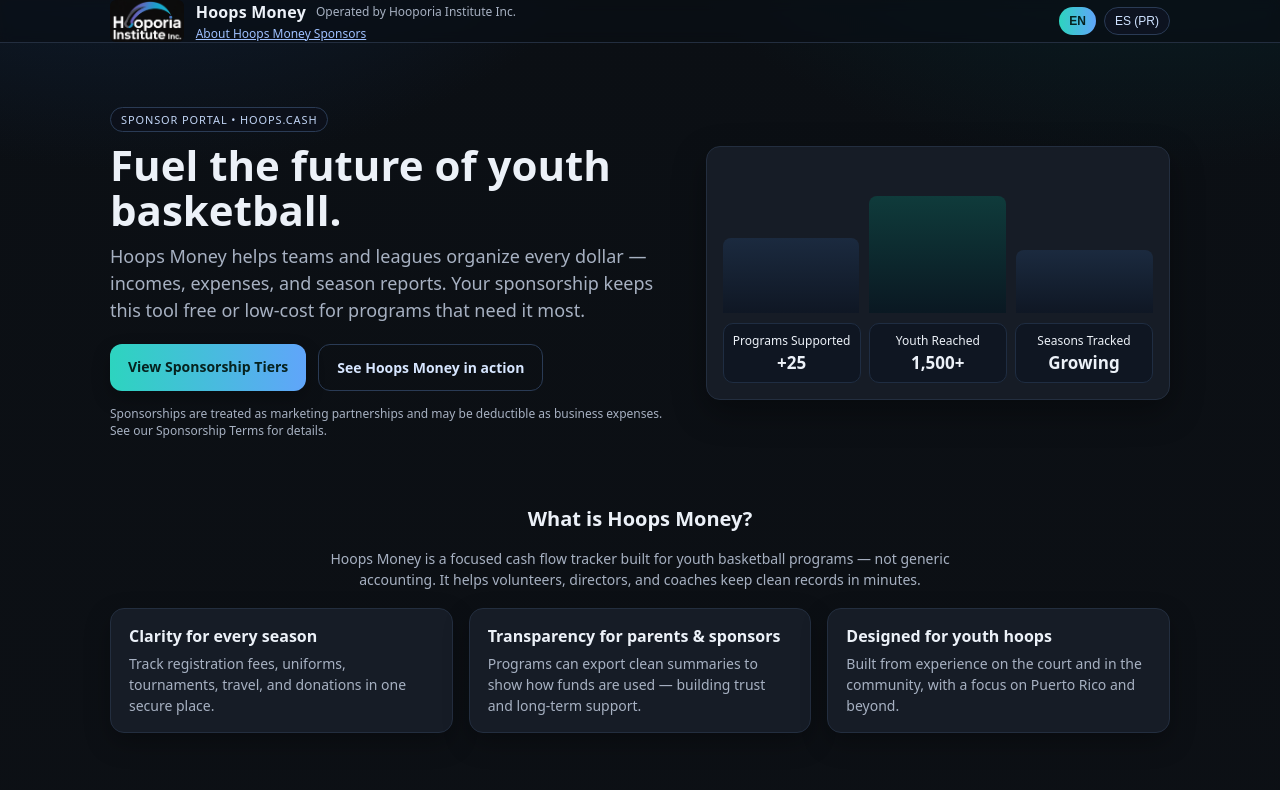
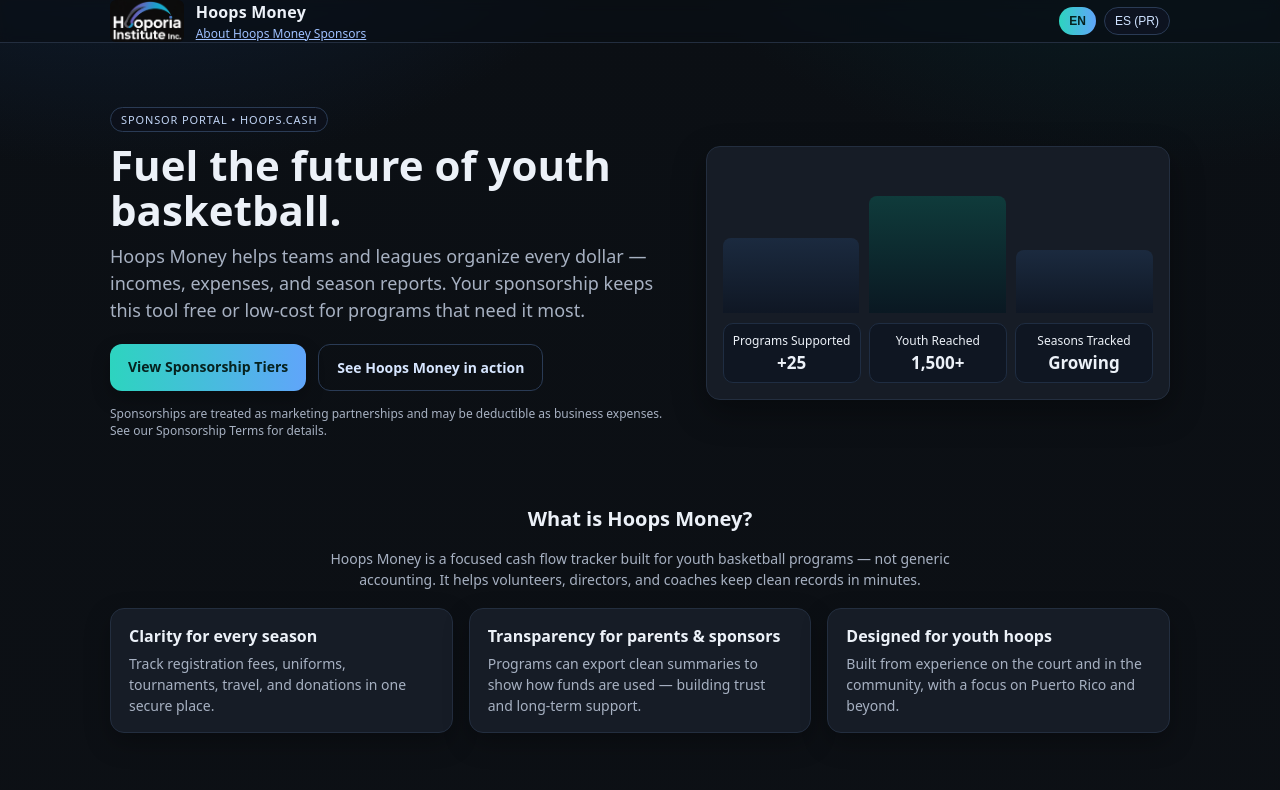
Before and after one commit to hooporiapr-oss/hoops-cash-sponsors, a plain HTML site: page index.html in a window 1280 px wide. Shown: the top 790 px of the page. Drawn offline with Linux system fonts and the light colour scheme.

Commit message:
Update index.html

```diff
--- a/index.html
+++ b/index.html
@@ -197,7 +197,6 @@
 <img src="/hooporia-logo.png" alt="Hooporia Institute Inc. Logo" class="logo" style="height:42px; width:auto; border-radius:6px;" />
 <div>
 <div class="title" style="font-weight:800; letter-spacing:.2px;">Hoops Money</div>
-<div class="logo-sub" style="font-size:12px; color:#a7b1c2;">Operated by Hooporia Institute Inc.</div>
 <div class="logo-links" style="font-size:12px; margin-top:2px;">
 <a href="/about.html" style="color:#9fc1ff; text-decoration:underline;">
 About Hoops Money Sponsors
```
